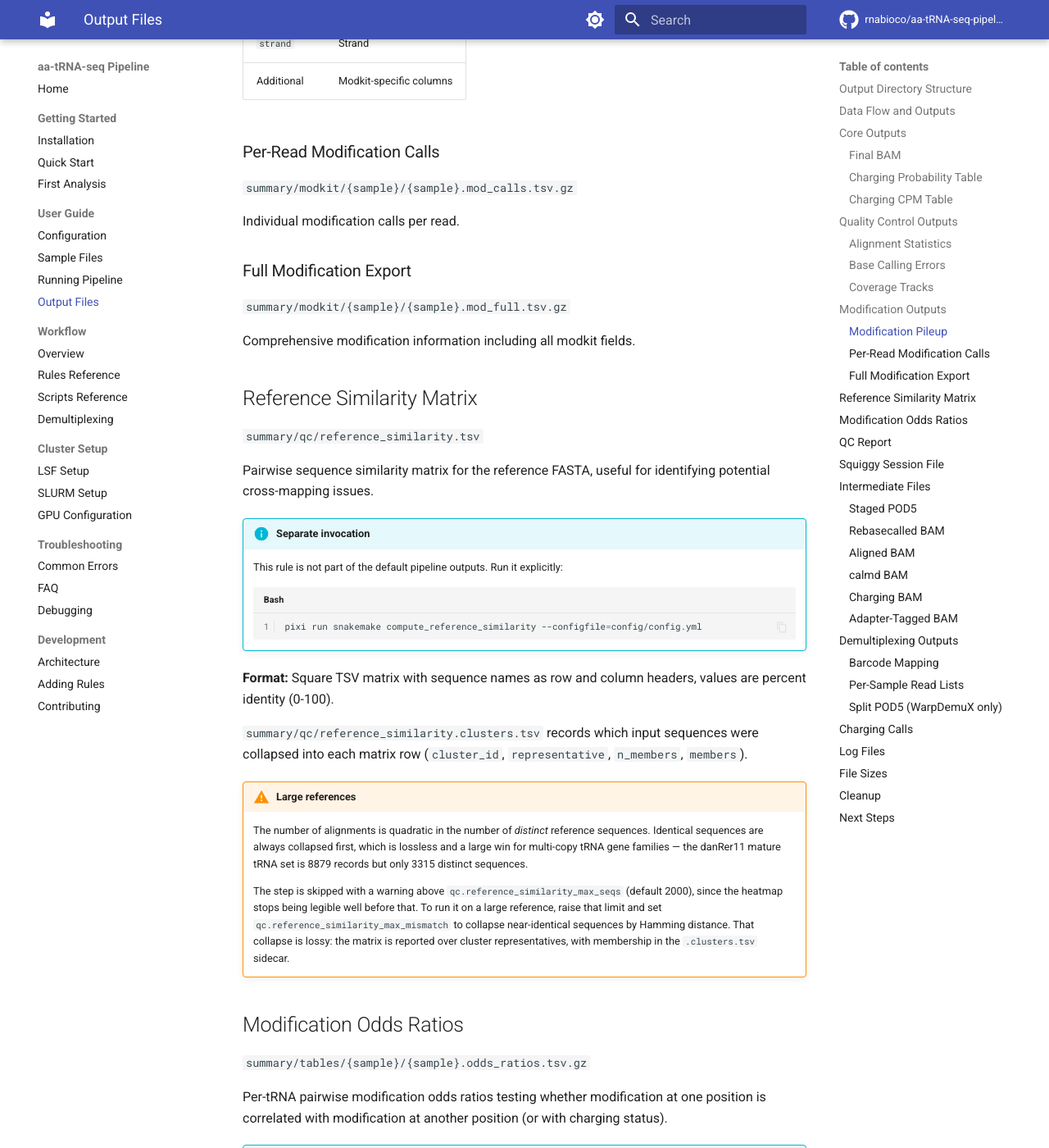
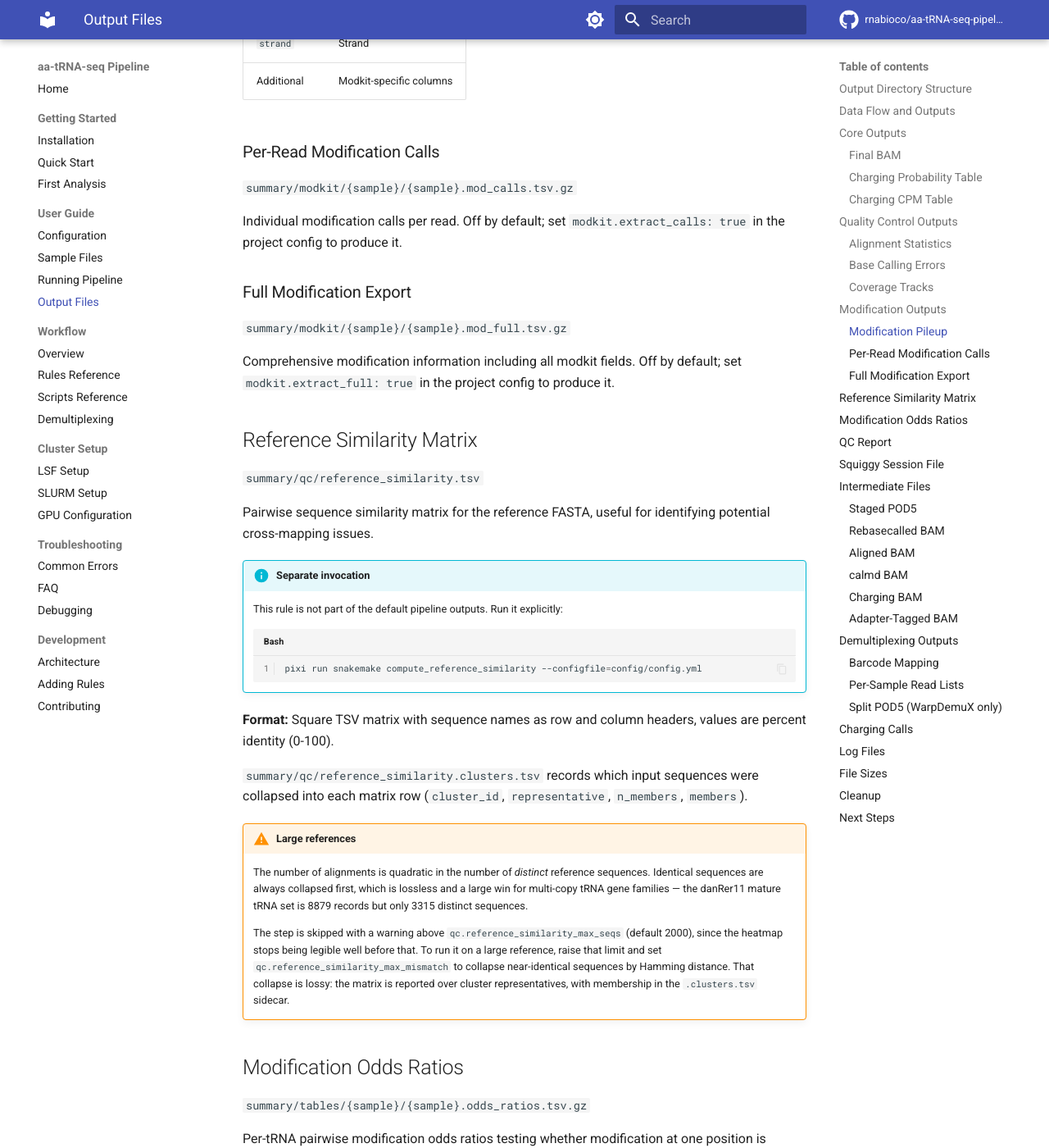
Before and after one commit to rnabioco/aa-tRNA-seq-pipeline, an MkDocs documentation site: the page built from docs/user-guide/outputs.md, in a window 1280 px wide and 1400 px high, scrolled down 7055 px. Shown: the whole window at 82% size. Built offline with MkDocs 1.6.1 and Material for MkDocs 9.7.7, drawn with Linux system fonts in a browser that asks for light colours; comment, search, counter and statistics services are not loaded; some of the changed text lies outside the part shown.

Commit message:
feat(outputs): config toggles for per-read modkit tables and odds ratios (#192)
Add modkit.extract_calls, modkit.extract_full and odds_ratios.enabled
(all default false) to re-enable targets that had been dropped from
the default target list by commenting them out (2b57945).


Claude-Session: https://claude.ai/code/session_01C4dRRhkUq5C6wSro1KaYTi

Co-authored-by: Claude Sonnet 5 <noreply@anthropic.com>

````diff
--- a/docs/user-guide/outputs.md
+++ b/docs/user-guide/outputs.md
@@ -243,13 +243,15 @@ Per-site modification consensus in BED format.
 
 `summary/modkit/{sample}/{sample}.mod_calls.tsv.gz`
 
-Individual modification calls per read.
+Individual modification calls per read. Off by default; set
+`modkit.extract_calls: true` in the project config to produce it.
 
 ### Full Modification Export
 
 `summary/modkit/{sample}/{sample}.mod_full.tsv.gz`
 
-Comprehensive modification information including all modkit fields.
+Comprehensive modification information including all modkit fields. Off by
+default; set `modkit.extract_full: true` in the project config to produce it.
 
 ## Reference Similarity Matrix
 
@@ -288,11 +290,11 @@ collapsed into each matrix row (`cluster_id`, `representative`, `n_members`,
 
 Per-tRNA pairwise modification odds ratios testing whether modification at one position is correlated with modification at another position (or with charging status).
 
-!!! info "Separate invocation"
-    This rule is not part of the default pipeline outputs. Run it explicitly:
-    ```bash
-    pixi run snakemake compute_odds_ratios --configfile=config/config.yml
-    ```
+!!! info "Off by default"
+    Set `odds_ratios.enabled: true` in the project config to include this
+    (and the `_filtered` table below) in the run. It depends on the per-read
+    modkit calls table and builds it whether or not `modkit.extract_calls`
+    is set.
 
 | Column | Description |
 |--------|-------------|
````
Also changed, not shown: CHANGELOG.md (+10 -0 lines), docs/user-guide/configuration.md (+16 -0 lines), 2 other files.
